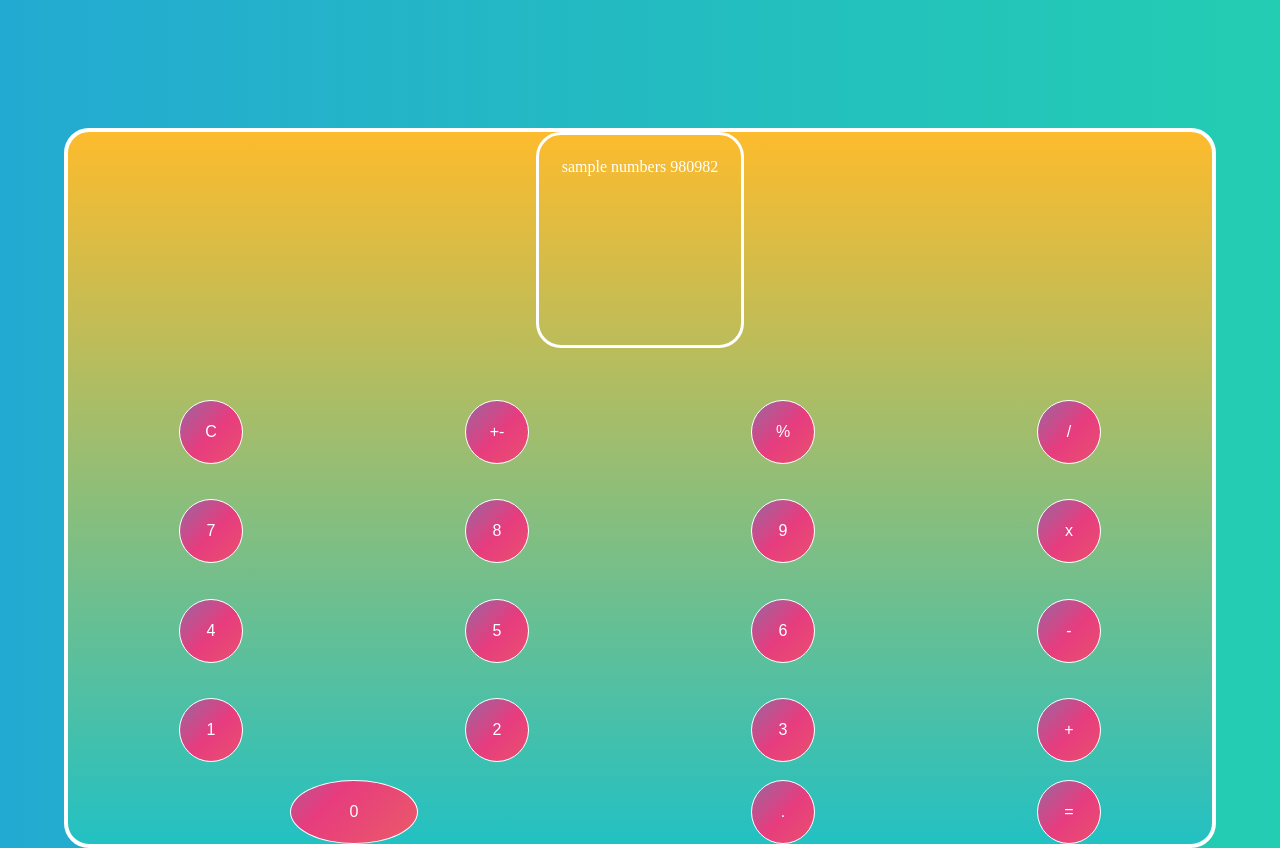
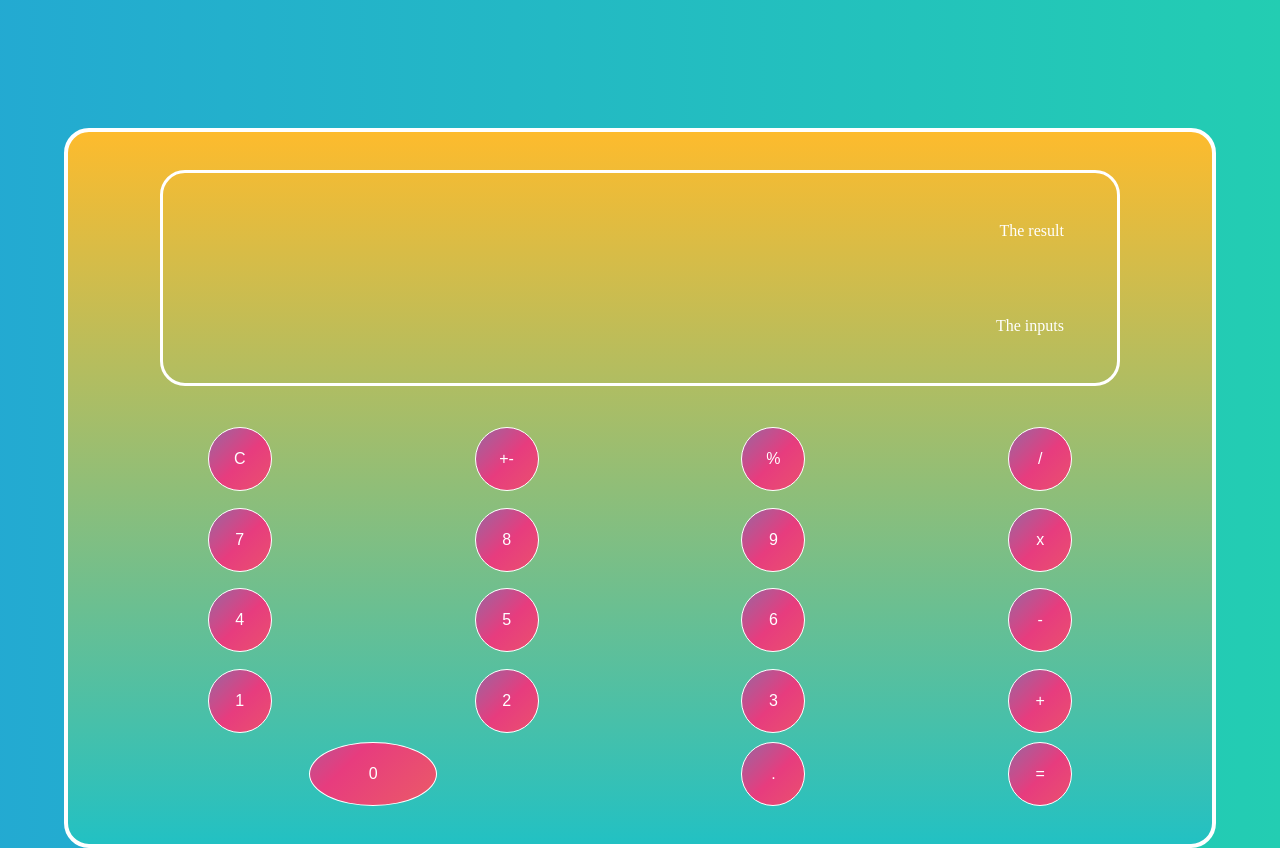
Before and after one commit to singapaul/javascript-calculator, a plain HTML site: page index.html in a window 1280 px wide. Shown: the top 848 px of the page. Drawn offline with Linux system fonts and the light colour scheme.

Commit message:
fixed padding and sizing

```diff
--- a/SASS-files/buttons.scss
+++ b/SASS-files/buttons.scss
@@ -7,6 +7,7 @@
   color: white;
   text-decoration: none;
   cursor: pointer;
+
 
   border: solid 1px white;
 }
@@ -29,7 +30,7 @@
 
 .calculator__button:hover,
 .calculator__button:hover {
-  // background: rgb(131, 58, 180);
+
   background: linear-gradient(-45deg, #ce5a37, #e03174, #1aa3d4, #1ad3a8);
 }
 
@@ -40,4 +41,5 @@
   color: white;
   min-height: 27vh;
 
+
 }
--- a/SASS-files/layout.scss
+++ b/SASS-files/layout.scss
@@ -4,14 +4,22 @@
   grid-template-rows: 1fr 1fr 1fr 1fr 1fr 1fr;
   width: 90vw;
   height: 90vh;
-  padding: 0;
+  padding: 3%;
   margin: 10% auto 10% auto;
   justify-items: center;
   align-items: center;
+  position: relative;
 
   &__screen {
     grid-area: 1/1/3/5;
-    padding: 2%;
+    padding: 1% 5%;
+    width: 90%;
+    display: flex;
+    flex-direction: column;
+    justify-content: space-around;
+    align-items: flex-end;
+
+
   }
 
 
--- a/index.html
+++ b/index.html
@@ -18,7 +18,8 @@
     <!-- There will be 19 buttons and a div to display the result/calcualtion -->
     <!-- view port/could add two screens in here? -->
     <div class="calculator__screen" id="">
-      <p>sample numbers 980982</p>
+      <p>The result</p>
+      <p>The inputs</p>
     </div>
     <!-- buttons -->
     <!-- 0-9 -->
```
Also changed, not shown: style.css.
